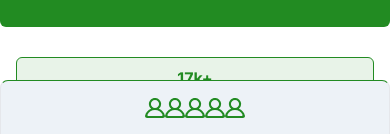
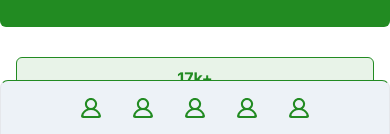
Before and after one commit to henry1234-net/Abbah-real-estate, a Next.js app in the folder my-app/: page / in a window 390 px wide. Shown: the part 708-842 px from the top of the page. Built offline with nearby package versions, Linux system fonts and the light colour scheme.

Commit message:
more adjustments for media and moved navbar rfc to app/layout.tsx

```diff
--- a/my-app/src/app/layout.tsx
+++ b/my-app/src/app/layout.tsx
@@ -1,6 +1,7 @@
 import type { Metadata } from "next";
 import { Inter } from "next/font/google";
 import "./globals.css";
+import Navigation from "@/components/navbar";
 
 const inter = Inter({ subsets: ["latin"] });
 
@@ -16,7 +17,10 @@ export default function RootLayout({
 }>) {
   return (
     <html lang="en">
-      <body className={`${inter.className} bg-white`}>{children}</body>
+      <body className={`${inter.className} bg-white`}>
+        <div className="w-full flex flex-row items-center justify-around"><Navigation/></div>
+        {children}
+      </body>
     </html>
   );
 }
--- a/my-app/src/app/page.tsx
+++ b/my-app/src/app/page.tsx
@@ -32,9 +32,6 @@ export default function LoginPage() {
 
   return (
     <div className='max-w-screen relative'>
-      <div className="fixed md:top-0 bottom-0 left-0 z-10 w-full">
-        <Navigation />
-      </div>
       <div className='bg-bakson-main-green flex md:flex-row flex-col relative rounded-md z-0 pt-16 p-3 w-full md:h-screen h-fit'>
         <div className="md:w-1/2 h-full md:mt-[4%] p-4 md:relative">
           <h2 className='text-bakson-milk md:text-[40px] text-[30px] md:text-left text-center font-normal'>
@@ -46,12 +43,12 @@ export default function LoginPage() {
 
           <div className='flex flex-row items-center mt-6 md:mt-10 md:text-lg text-base pb-2'>
             <a href="../buy">
-              <button className='bg-bakson-milk/10 backdrop-blur-sm text-bakson-milk hover:text-bakson-milk border hover:border-bakson-milk border-bakson-milk hover:bg-bakson-milk py-3 px-6 rounded-md mr-6 transition-all'>
+              <button className='bg-bakson-milk/10 backdrop-blur-sm text-bakson-milk border hover:text-bakson-main-green hover:bg-bakson-milk/90 hover:border-bakson-main-green py-3 px-6 rounded-md mr-6 transition-all'>
               Explore Listings
               </button>
             </a>
             <a href="../contact">
-              <button className='bg-bakson-milk/10 backdrop-blur-sm text-bakson-milk hover:text-bakson-milk hover:bg-bakson-milk border hover:border-bakson-milk border-bakson-milk py-3 px-6 rounded-md ml-6 transition-all'>
+              <button className='bg-bakson-milk/10 backdrop-blur-sm hover:backdrop-blur-lg text-bakson-milk hover:text-bakson-main-green hover:bg-bakson-milk/90 border hover:border-bakson-main-green border-bakson-milk py-3 px-6 rounded-md ml-6 transition-all'>
                 Contact Us
               </button>
             </a>
--- a/my-app/src/app/profile/page.tsx
+++ b/my-app/src/app/profile/page.tsx
@@ -1,8 +1,11 @@
 import React from 'react'
+import Navigation from '@/components/navbar'
 
 const Profile = () => {
   return (
-    <div>Profile</div>
+    <div>
+      Profile
+    </div>
   )
 }
 
--- a/my-app/src/components/card/card.tsx
+++ b/my-app/src/components/card/card.tsx
@@ -8,7 +8,7 @@ type cardProps = {
 const Card = (props: cardProps) => {
     const {children, className} = props;
     return (
-        <div className={`bg-white h-fit flex flex-col items-center justify-center max-w-80 p-4 py-10 rounded-md ${className}`}>
+        <div className={`bg-white h-fit flex flex-col items-center justify-center max-w-80 p-4 py-10 rounded-md hover:bg-bakson-main-green/20 hover:cursor-pointer ${className}`}>
             <div>
                 {children}
             </div>
--- a/my-app/src/components/navbar.tsx
+++ b/my-app/src/components/navbar.tsx
@@ -15,10 +15,9 @@ const Navigation = () =>{
     const newColor = fillColor === '#228b22' ? 'white' : '#228b22';
     setFillColor(newColor);
 
-    const newBgColor = bgColor ? '' : 'bg-[#34d334]/30 rounded-full p-2'; // Change as per your CSS
+    const newBgColor = bgColor ? '' : 'bg-[#34d334] rounded-full p-2';
     setBgColor(newBgColor);
 
-    // Save to localStorage
     if (typeof window !== 'undefined') {
       localStorage.setItem('fillColor', newColor);
       localStorage.setItem('bgColor', newBgColor);
@@ -26,7 +25,6 @@ const Navigation = () =>{
   };
 
   useEffect(() => {
-    // Ensure colors are set from localStorage when the component mounts
     if (typeof window !== 'undefined') {
       setFillColor(localStorage.getItem('fillColor') || '#228b22');
       setBgColor(localStorage.getItem('bgColor') || '');
@@ -34,11 +32,11 @@ const Navigation = () =>{
   }, []);
 
   return (
-    <div>
-      <nav className='flex flex-row justify-around items-center w-screen h-14 bg-bakson-milk md:bg-white shadow-md text-lg md:text-bakson-grey-500 font-medium md:rounded-lg border border-t-bakson-main-green rounded-t-lg'>
+    <div className="fixed md:top-0 bottom-0 left-0 z-10 w-full h-fit">
+      <nav className='flex flex-row justify-around items-center w-full h-14 bg-bakson-milk md:bg-white shadow-md text-lg md:text-bakson-grey-500 font-medium md:rounded-b-lg md:rounded-t-none border border-t-bakson-main-green md:border-none rounded-t-lg'>
         <div className='mr-10 hover:cursor-pointer hidden md:block'>Bokta Homes</div>
         <ul className='md:flex flex-row justify-around w-[40%] hidden'>
-          <li className='group'><a href="#" className=''>Home</a></li>
+          <li className='group'><a href="/" className=''>Home</a></li>
         <div className='relative'>
             <li className='dropholder'>
                 <a href="#" className='dropdown'>Properties</a>
@@ -61,33 +59,24 @@ const Navigation = () =>{
           <li><a href="#">Services</a></li>
           <li><a href="#">Contact</a></li>
         </ul>
-        <div className="flex flex-row items-center justify-around md:hidden">
-          <div>
-            <a className={`p-4 ${bgColor}`} href="../profile" onClick={handleClick}>
-              <ProSvg className="my-svg" width="20" height="20" fill={fillColor} />
-            </a>
-          </div>
-          <div>
-            <a className={`p-4 ${bgColor}`} href="../profile" onClick={handleClick}>
-              <ProSvg className="my-svg" width="20" height="20" fill={fillColor} />
-            </a>
-          </div>
-          <div>
-            <a className={`p-4 ${bgColor}`} href="../profile" onClick={handleClick}>
-              <ProSvg className="my-svg" width="20" height="20" fill={fillColor} />
-            </a>
-          </div>
-          <div>
-            <a className={`p-4 ${bgColor}`} href="../profile" onClick={handleClick}>
-              <ProSvg className="my-svg" width="20" height="20" fill={fillColor} />
-            </a>
-          </div>
-          <div>
-            <a className={`p-4 ${bgColor}`} href="../profile" onClick={handleClick}>
-              <ProSvg className="my-svg" width="20" height="20" fill={fillColor} />
-            </a>
-          </div>
+        <div className="flex flex-row items-center justify-around">
+          <a className={`p-4 md:hidden flex ${bgColor}`} href="../profile" onClick={handleClick}>
+            <ProSvg className="my-svg" width="20" height="20" fill={fillColor} />
+          </a>
+          <a className={`p-4 md:hidden flex ${bgColor}`} href="../profile" onClick={handleClick}>
+            <ProSvg className="my-svg" width="20" height="20" fill={fillColor} />
+          </a>
+          <a className={`p-4 md:hidden flex ${bgColor}`} href="../profile" onClick={handleClick}>
+            <ProSvg className="my-svg" width="20" height="20" fill={fillColor} />
+          </a>
+          <a className={`p-4 md:hidden flex ${bgColor}`} href="../noprofile" onClick={handleClick}>
+            <ProSvg className="my-svg" width="20" height="20" fill={fillColor} />
+          </a>
+          <a className={`p-4 ${bgColor}`} href="../profile" onClick={handleClick}>
+            <ProSvg className="my-svg" width="20" height="20" fill={fillColor} />
+          </a>
         </div>
+
 
 
       </nav>
--- /dev/null
+++ b/my-app/src/components/svg/search.tsx
@@ -0,0 +1,14 @@
+import React from 'react';
+
+interface ProSvgProps {
+  className?: string;
+  width: string;
+  height: string;
+  fill?: string;
+}
+
+const ProSvg: React.FC<ProSvgProps> = ({ className, width, height, fill}) => (
+    <svg xmlns="http://www.w3.org/2000/svg" viewBox="0,0,256,256" width={width} height={height} className={className} fill-rule="nonzero"><g fill={fill || 'white'} fill-rule="nonzero" stroke="none" stroke-width="1" stroke-linecap="butt" stroke-linejoin="miter" stroke-miterlimit="10" stroke-dasharray="" stroke-dashoffset="0" font-family="none" font-weight="none" font-size="none" text-anchor="none" style="mix-blend-mode: normal"><g transform="scale(4,4)"><path d="M24,2.88867c-11.63429,0 -21.11133,9.47705 -21.11133,21.11133c0,11.63428 9.47704,21.11133 21.11133,21.11133c5.03655,0 9.6647,-1.77999 13.29883,-4.73828l14.83203,18.58008c0,0 3.24862,0.48286 5.26563,-1.61914c2.031,-2.118 1.55469,-5.19922 1.55469,-5.19922l-18.57812,-14.83594c2.95829,-3.63413 4.73828,-8.26228 4.73828,-13.29883c0,-11.63428 -9.47704,-21.11133 -21.11133,-21.11133zM24,7.11133c9.35255,0 16.88867,7.53613 16.88867,16.88867c0,9.35254 -7.53612,16.88867 -16.88867,16.88867c-9.35255,0 -16.88867,-7.53613 -16.88867,-16.88867c0,-9.35254 7.53612,-16.88867 16.88867,-16.88867z"></path></g></g></svg>
+);
+
+export default ProSvg;
```
Also changed, not shown: my-app/src/components/svg/search.svg (deleted).
